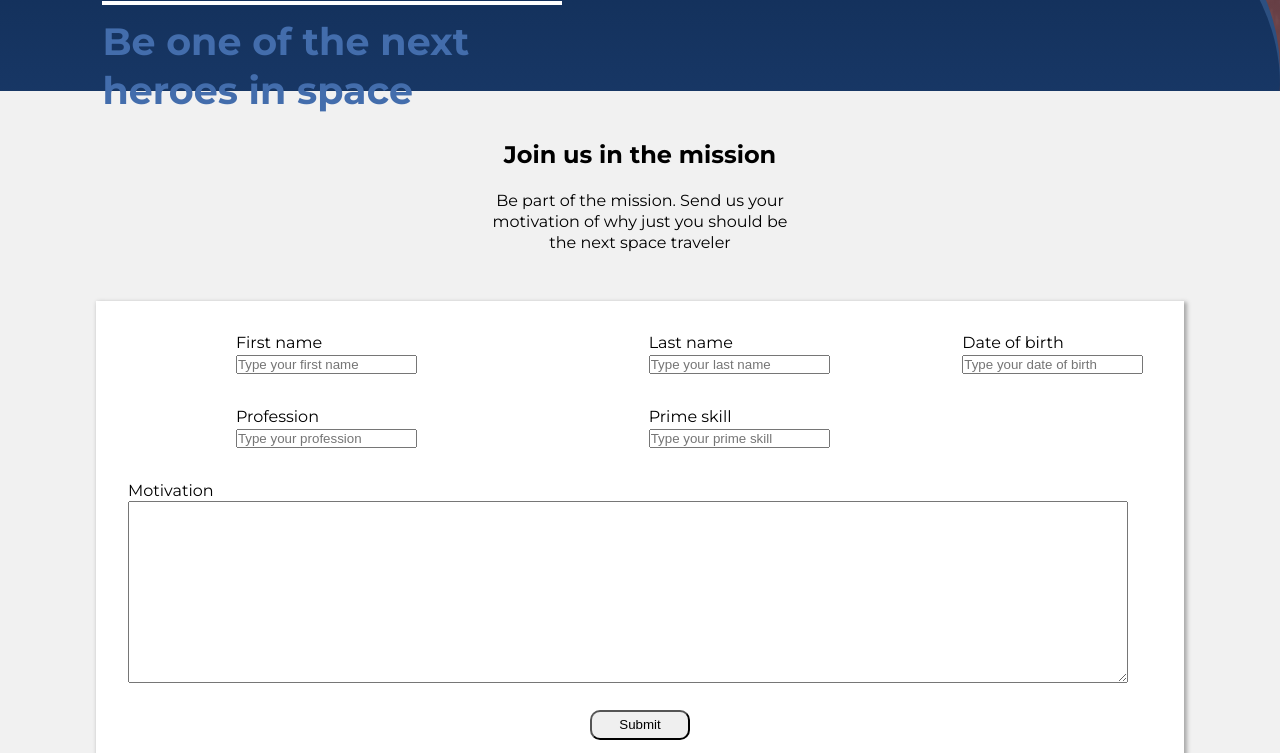
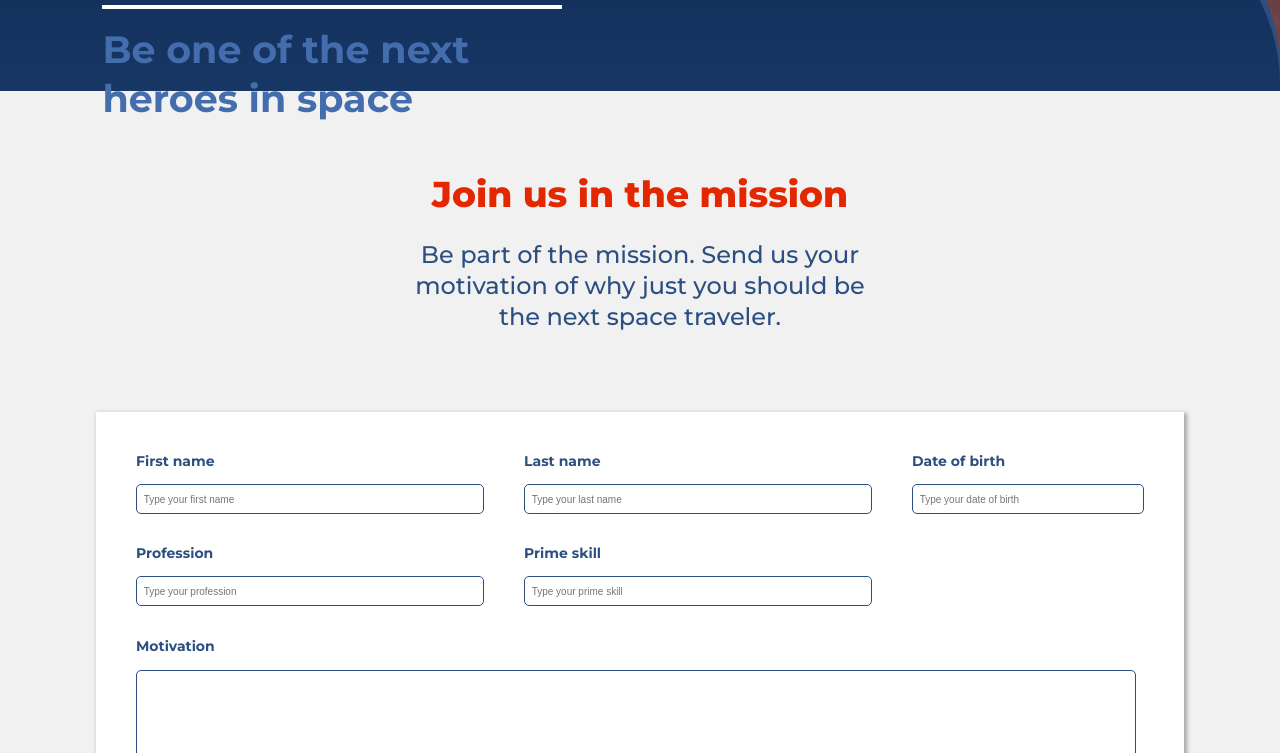
Before and after one commit to MagdalenaSjokvist/HTML_CSS_Projektarbete, a plain HTML site: page join.html in a window 1280 px wide. Shown: the part 727-1480 px from the top of the page. Drawn offline with Linux system fonts and the light colour scheme.

Commit message:
Uppladdning 2 2019-12-18

```diff
--- a/faq.html
+++ b/faq.html
@@ -5,10 +5,6 @@
 		<meta name="viewport" content="width=device-width, initial-scale=1.0" />
 		<meta http-equiv="X-UA-Compatible" content="ie=edge" />
 		<link rel="stylesheet" href="./styles/styles.css" />
-		<link
-			href="https://fonts.googleapis.com/css?family=Montserrat:400,500,700,800|Poppins:400,700&display=swap"
-			rel="stylesheet"
-		/>
 
 		<title>FAQ</title>
 	</head>
--- a/join.html
+++ b/join.html
@@ -5,10 +5,6 @@
 		<meta name="viewport" content="width=device-width, initial-scale=1.0" />
 		<meta http-equiv="X-UA-Compatible" content="ie=edge" />
 		<link rel="stylesheet" href="./styles/styles.css" />
-		<link
-			href="https://fonts.googleapis.com/css?family=Montserrat:400,500,700,800|Poppins:400,700&display=swap"
-			rel="stylesheet"
-		/>
 
 		<title>Join us</title>
 	</head>
@@ -55,16 +51,16 @@
 				<br />
 				<p>
 					Be part of the mission. Send us your motivation of why just you should
-					be the next space traveler
+					be the next space traveler.
 				</p>
 			</div>
 
 			<section class="form-wrapper" id="form">
 				<form action="https://formspree.io/xdoannlo" method="POST">
 					<div class="grid">
-						<label for="first-name">
+						<label for="first-name" class="grid-item first-name">
 							First name
-							<br />
+
 							<input
 								type="text"
 								name="First name"
@@ -74,9 +70,8 @@
 							/>
 						</label>
 
-						<label for="last-name">
+						<label for="last-name" class="grid-item last-name">
 							Last name
-							<br />
 							<input
 								type="text"
 								name="Last name"
@@ -86,9 +81,8 @@
 							/>
 						</label>
 
-						<label for="date-of-birth">
+						<label for="date-of-birth" class="grid-item date-of-birth">
 							Date of birth
-							<br />
 							<input
 								type="text"
 								name="Date of birth"
@@ -98,9 +92,8 @@
 							/>
 						</label>
 
-						<label for="profession">
+						<label for="profession" class="grid-item profession">
 							Profession
-							<br />
 							<input
 								type="text"
 								name="Profession"
@@ -110,9 +103,8 @@
 							/>
 						</label>
 
-						<label for="prime-skill">
+						<label for="prime-skill" class="grid-item prime-skill">
 							Prime skill
-							<br />
 							<input
 								type="text"
 								name="Prime skill"
@@ -125,7 +117,6 @@
 
 					<label for="motivation"
 						>Motivation
-						<br />
 						<textarea
 							name="Motivation"
 							id="motivation"
--- a/styles/partials/_header.scss
+++ b/styles/partials/_header.scss
@@ -4,15 +4,15 @@
 	background-size: cover;
 	background-position: center;
 	color: white;
-	height: 400px;
+	height: 475px;
 	width: 100%;
 
 	@media (min-width: 600px) {
 		height: 700px;
 	}
 
-	&::after,
-	&::before {
+	&::before,
+	&::after {
 		grid-area: 1 / 1;
 		content: "";
 		display: block;
@@ -53,11 +53,11 @@
 	z-index: 10;
 	width: 190px;
 	position: absolute;
-	left: 10%;
+	left: 8vw;
 	top: 40vh;
 
 	&.join-page {
-		top: 65vh;
+		top: 70vh;
 	}
 	/*display: flex;
 	flex-direction: column;
@@ -80,7 +80,7 @@
 		&.join-page {
 			width: 360px;
 			top: 80vh;
-			left: 8vw;
+			left: 10vw;
 		}
 	}
 	@media (min-width: 900px) {
@@ -119,7 +119,7 @@
 		width: 100%;
 		height: 4px;
 		background-color: white;
-		margin: 12px 0;
+		margin: 1em 0;
 	}
 
 	&__sub-heading {
--- a/styles/partials/_index.scss
+++ b/styles/partials/_index.scss
@@ -1,6 +1,17 @@
 main.index-page {
 	background: #f1f1f1;
+	p {
+		font-size: 12px;
+		@media (min-width: 500px) {
+			font-size: 13px;
+		}
+		@media (min-width: 900px) {
+			font-size: 16px;
+		}
+	}
 }
+
+//FIRST ARTICLE BELOW HEADER
 
 .top-article {
 	background: grey;
@@ -13,7 +24,7 @@ main.index-page {
 	&__text-wrapper {
 		width: 100%;
 		text-align: left;
-		padding: 8vh 8vw;
+		padding: 4vh 8vw;
 
 		p {
 			padding-top: 4vh;
@@ -22,7 +33,7 @@ main.index-page {
 
 	&__image-wrapper {
 		width: 100%;
-		@media (min-width: 650px) {
+		@media (min-width: 670px) {
 			flex-basis: auto;
 			align-self: stretch;
 		}
@@ -46,24 +57,20 @@ main.index-page {
 	}
 
 	article.index {
-		padding-top: 3vh;
 		margin-top: 5vh;
 		background: white;
 
 		&:nth-of-type(3) {
-			padding-left: 0;
-			padding-bottom: 0;
 			img {
 				padding: 0;
+				width: 100%;
 			}
-		}
-		@media (min-width: 600px) {
-			padding-top: 3vh;
 		}
 	}
 
 	.text-wrapper {
-		padding: 2em 2em;
+		padding: 2em 1.5em;
+		max-width: 80%;
 	}
 
 	.image-wrapper {
@@ -77,19 +84,32 @@ main.index-page {
 			height: 100%;
 			max-height: 100%;
 			max-width: 100%;
-			display: block;
+			//display: block;
+			padding: 0;
+
+			&:nth-of-type(1) {
+				width: 80%;
+				padding: 3em;
+			}
+			&:nth-of-type(2) {
+				padding: 3em;
+			}
 		}
 	}
 }
 
-@media (min-width: 650px) {
+@media (min-width: 670px) {
 	article.index {
 		display: flex;
 		align-items: center;
 		justify-content: center;
-		padding: 0;
 		.image-wrapper {
 			flex-basis: 50%;
+			padding: 3em;
+			img {
+				width: 100%;
+				display: block;
+			}
 		}
 		.text-wrapper {
 			flex-basis: 50%;
@@ -141,3 +161,10 @@ main.index-page {
 		}
 	}
 }
+
+button.read-more {
+	color: #2c4f80;
+	width: 100px;
+	height: 30px;
+	border-radius: 10px;
+}
--- a/styles/partials/_join.scss
+++ b/styles/partials/_join.scss
@@ -1,58 +1,92 @@
 main.join-page {
 	background: #f1f1f1;
 	padding-bottom: 3em;
+}
 
-	h2,
+.text-wrapper {
+	padding: 5em 3em;
+	max-width: 550px;
+	h2 {
+		text-align: center;
+		color: #e32700;
+		font-weight: 800;
+		font-size: 24px;
+		@media (min-width: 600px) {
+			font-size: 36px;
+		}
+	}
 	p {
 		text-align: center;
+		color: #2c4f80;
+		font-weight: 500;
+		font-size: 18px;
+		@media (min-width: 600px) {
+			font-size: 24px;
+		}
 	}
 }
 
-.text-wrapper {
-	width: 85%;
-	padding: 3em 0;
-	max-width: 300px;
-}
 .form-wrapper {
 	background: white;
 	padding: 2em 2em;
 	width: 85%;
 	box-shadow: 2px 2px 4px 1px rgb(168, 168, 168);
 
-	.form {
-		margin-bottom: 3em;
-		width: 100%;
+	form {
+		padding: 0.5em 0.5em;
 	}
+
 	.grid {
 		display: grid;
+		margin-bottom: 1em;
+		grid-row-gap: 1em;
+		grid-column-gap: 1em;
 
-		grid-template-columns: 2fr 2fr 1fr;
-		grid-template-rows: 1fr 1fr;
-		grid-row-gap: 2em;
-		grid-column-gap: 1em;
-		justify-content: stretch;
-		margin-bottom: 4vh;
+		@media (min-width: 550px) {
+			grid-template-columns: 1fr 1fr 1fr;
+			grid-template-rows: 1fr 1fr;
+		}
+		@media (min-width: 750px) {
+			grid-template-columns: 3fr 3fr 2fr;
+			grid-template-rows: 1fr 1fr;
+			grid-row-gap: 1em;
+			grid-column-gap: 2.5em;
+		}
 		/*grid-template-areas:
 			"firstname firstname lastname lastname date-of-birth"
       "profession profession skill skill . ";
      */
-		label:nth-of-type(1) {
-			justify-self: stretch;
-		}
 	}
+}
+
+label {
+	margin: 0;
+	font-size: 14px;
+	color: #2c4f80;
+	font-weight: 700;
+	padding-bottom: 1em;
 }
 
 input,
 textarea {
 	width: 100%;
 	max-width: 1000px;
+	padding: 0.5em;
+	margin-top: 1em;
+	border: 1px solid #2c4f80;
+	border-radius: 5px;
 }
 
+input::placeholder {
+	font-size: 10px;
+}
 button.submit-join {
+	color: #2c4f80;
 	width: 100px;
 	height: 30px;
 	border-radius: 10px;
 	display: block;
 	margin-left: auto;
 	margin-right: auto;
+	margin-top: 1.5em;
 }
--- a/styles/styles.scss
+++ b/styles/styles.scss
@@ -1,3 +1,4 @@
+@import url("https://fonts.googleapis.com/css?family=Montserrat:400,500,700,800|Poppins:400,500,700&display=swap");
 @import "./partials/top-menu";
 @import "./partials/header";
 @import "./partials/footer";
@@ -6,7 +7,7 @@
 @import "./partials/join";
 @import "./partials/index";
 
-//@import typsnitts-länken här istället för html-filen (hämta från googlefonts)
+//@import typsnitts-länken här istället (hämta från googlefonts)
 
 * {
 	box-sizing: border-box;
```
Also changed, not shown: styles/styles.css, 1 other file.
